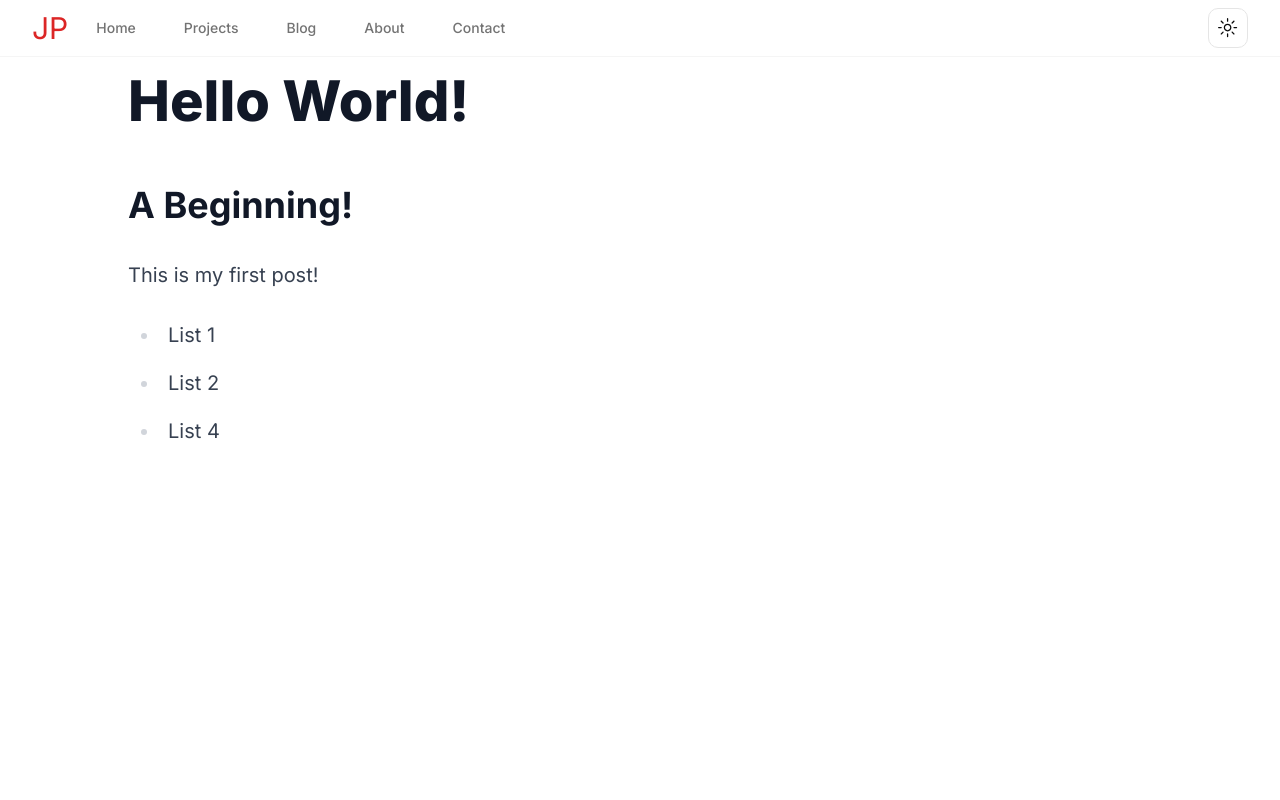
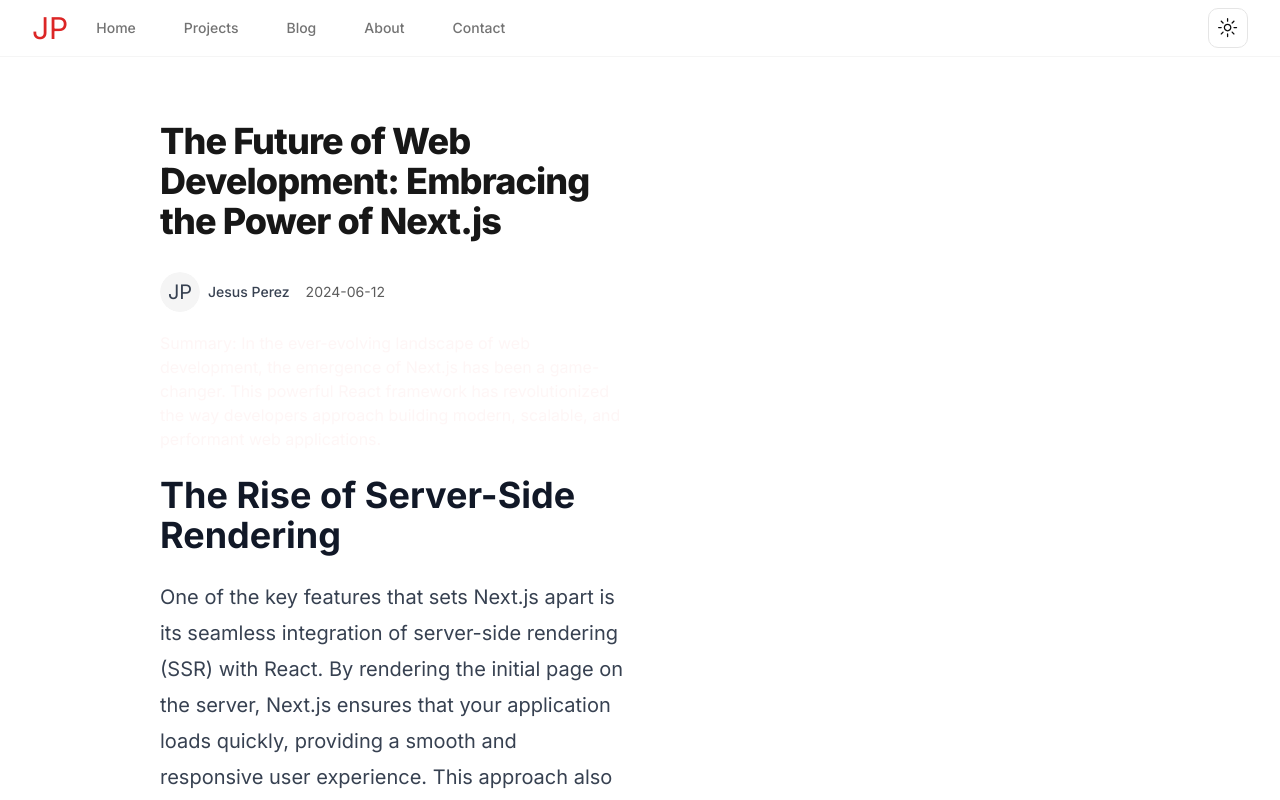
Before and after one commit to JayDevelops/next-jay-portfolio, a Next.js app: page /blog/hello-world in a window 1280 px wide. Shown: the top 800 px of the page. Built offline with nearby package versions, Linux system fonts and the light colour scheme.

Commit message:
Added left side main content blog layout with author section and prose

```diff
--- /dev/null
+++ b/app/blog/[slug]/MainBlogContent.tsx
@@ -0,0 +1,42 @@
+import {HeadingOne} from "@/components/ui/Typography/Headers"
+import {PostProps} from "@/lib/postProps"
+import { Avatar, AvatarFallback } from "@/components/ui/avatar"
+import Markdown from "react-markdown";
+import {cn} from "@/lib/utils";
+
+export default function MainBlogContent({ post }: PostProps) {
+    return (
+        <article className={cn(
+            "prose lg:prose-xl dark:prose-invert"
+        )}>
+            <div className="space-y-4">
+                <HeadingOne >
+                    {post.title}
+                </HeadingOne>
+
+                <AuthorSection date={post.date} />
+            </div>
+
+            <div className="space-y-6">
+                <p className="text-sm md:text-base text-primary-foreground/70">Summary: {' '}{post.summary}</p>
+                <Markdown>{post.content}</Markdown>
+            </div>
+        </article>
+    )
+}
+
+export function AuthorSection({ date }: {date: string}) {
+    return (
+        <div className="flex items-center space-x-4">
+            <div className="flex items-center space-x-2">
+                <Avatar>
+                    <AvatarFallback>JP</AvatarFallback>
+                </Avatar>
+
+                <span className="text-sm font-medium" itemProp="name">Jesus Perez</span>
+            </div>
+
+            <span className="text-sm text-secondary-foreground/70">{date}</span>
+        </div>
+    )
+}
--- /dev/null
+++ b/app/blog/[slug]/not-found.tsx
@@ -0,0 +1,24 @@
+import {HeadingOne} from "@/components/ui/Typography/Headers";
+import {Text} from "@/components/ui/Typography/Text";
+import {Button} from "@/components/ui/button";
+import Link from "next/link";
+import {ArrowBigRight} from "lucide-react";
+
+export default function BlogArticleNotFound() {
+    return (
+        <div className="container mx-auto space-y-3">
+            <HeadingOne>Post Not Found</HeadingOne>
+            <Text>
+                The requested blog article is not found or no longer available.
+            </Text>
+            <Text>
+                Please click on the button below to navigate to all my other available posts :)
+            </Text>
+            <Button asChild>
+                <Link href="/blog">
+                    Main Blog <ArrowBigRight />
+                </Link>
+            </Button>
+        </div>
+    );
+}
--- a/app/blog/[slug]/page.tsx
+++ b/app/blog/[slug]/page.tsx
@@ -1,40 +1,20 @@
 import { allPosts } from "content-collections";
-import Markdown from "react-markdown";
-import {HeadingOne} from "@/components/ui/Typography/Headers";
-import Link from "next/link";
-import {Button} from "@/components/ui/button";
-import {Text} from "@/components/ui/Typography/Text";
-import {ArrowBigRight} from "lucide-react";
+import BlogArticleNotFound from "@/app/blog/[slug]/not-found";
+import MainBlogContent from "@/app/blog/[slug]/MainBlogContent";
 
 export default function Post({ params }: { params: { slug: string } }) {
+    //  Grab the requested slug and find that post in our post-collection
     const {slug} = params
     const post = allPosts.find((post) => post._meta.path === slug);
 
-    console.log(slug)
-
+    //  If no post found return our not found
     if (!post) {
-        return (
-            <div className="space-y-3">
-                <HeadingOne>Post Not Found</HeadingOne>
-                <Text>
-                    The requested blog article is not found or no longer available.
-                </Text>
-                <Text>
-                    Please click on the button below to navigate to all my other available posts :)
-                </Text>
-                <Button asChild>
-                    <Link href="/blog">
-                        Main Blog <ArrowBigRight />
-                    </Link>
-                </Button>
-            </div>
-        );
+        return BlogArticleNotFound()
     }
 
     return (
-        <article className="prose lg:prose-xl dark:prose-invert">
-            <h1>{post.title}</h1>
-            <Markdown>{post.content}</Markdown>
-        </article>
+        <div className="container mx-auto grid grid-cols-1 gap-8 py-12 md:grid-cols-2">
+            <MainBlogContent post={post} />
+        </div>
     )
 }
--- /dev/null
+++ b/components/ui/avatar.tsx
@@ -0,0 +1,50 @@
+"use client"
+
+import * as React from "react"
+import * as AvatarPrimitive from "@radix-ui/react-avatar"
+
+import { cn } from "@/lib/utils"
+
+const Avatar = React.forwardRef<
+  React.ElementRef<typeof AvatarPrimitive.Root>,
+  React.ComponentPropsWithoutRef<typeof AvatarPrimitive.Root>
+>(({ className, ...props }, ref) => (
+  <AvatarPrimitive.Root
+    ref={ref}
+    className={cn(
+      "relative flex h-10 w-10 shrink-0 overflow-hidden rounded-full",
+      className
+    )}
+    {...props}
+  />
+))
+Avatar.displayName = AvatarPrimitive.Root.displayName
+
+const AvatarImage = React.forwardRef<
+  React.ElementRef<typeof AvatarPrimitive.Image>,
+  React.ComponentPropsWithoutRef<typeof AvatarPrimitive.Image>
+>(({ className, ...props }, ref) => (
+  <AvatarPrimitive.Image
+    ref={ref}
+    className={cn("aspect-square h-full w-full", className)}
+    {...props}
+  />
+))
+AvatarImage.displayName = AvatarPrimitive.Image.displayName
+
+const AvatarFallback = React.forwardRef<
+  React.ElementRef<typeof AvatarPrimitive.Fallback>,
+  React.ComponentPropsWithoutRef<typeof AvatarPrimitive.Fallback>
+>(({ className, ...props }, ref) => (
+  <AvatarPrimitive.Fallback
+    ref={ref}
+    className={cn(
+      "flex h-full w-full items-center justify-center rounded-full bg-muted",
+      className
+    )}
+    {...props}
+  />
+))
+AvatarFallback.displayName = AvatarPrimitive.Fallback.displayName
+
+export { Avatar, AvatarImage, AvatarFallback }
--- a/package.json
+++ b/package.json
@@ -10,6 +10,7 @@
   },
   "dependencies": {
     "@hookform/resolvers": "^3.4.2",
+    "@radix-ui/react-avatar": "^1.0.4",
     "@radix-ui/react-dropdown-menu": "^2.0.6",
     "@radix-ui/react-icons": "^1.3.0",
     "@radix-ui/react-label": "^2.0.2",
```
Also changed, not shown: posts/hello-world.md (+32 -8 lines), .content-collections/generated/allPosts.json, .content-collections/generated/index.js, 1 other file (tests, documents, lock files or other folders).
